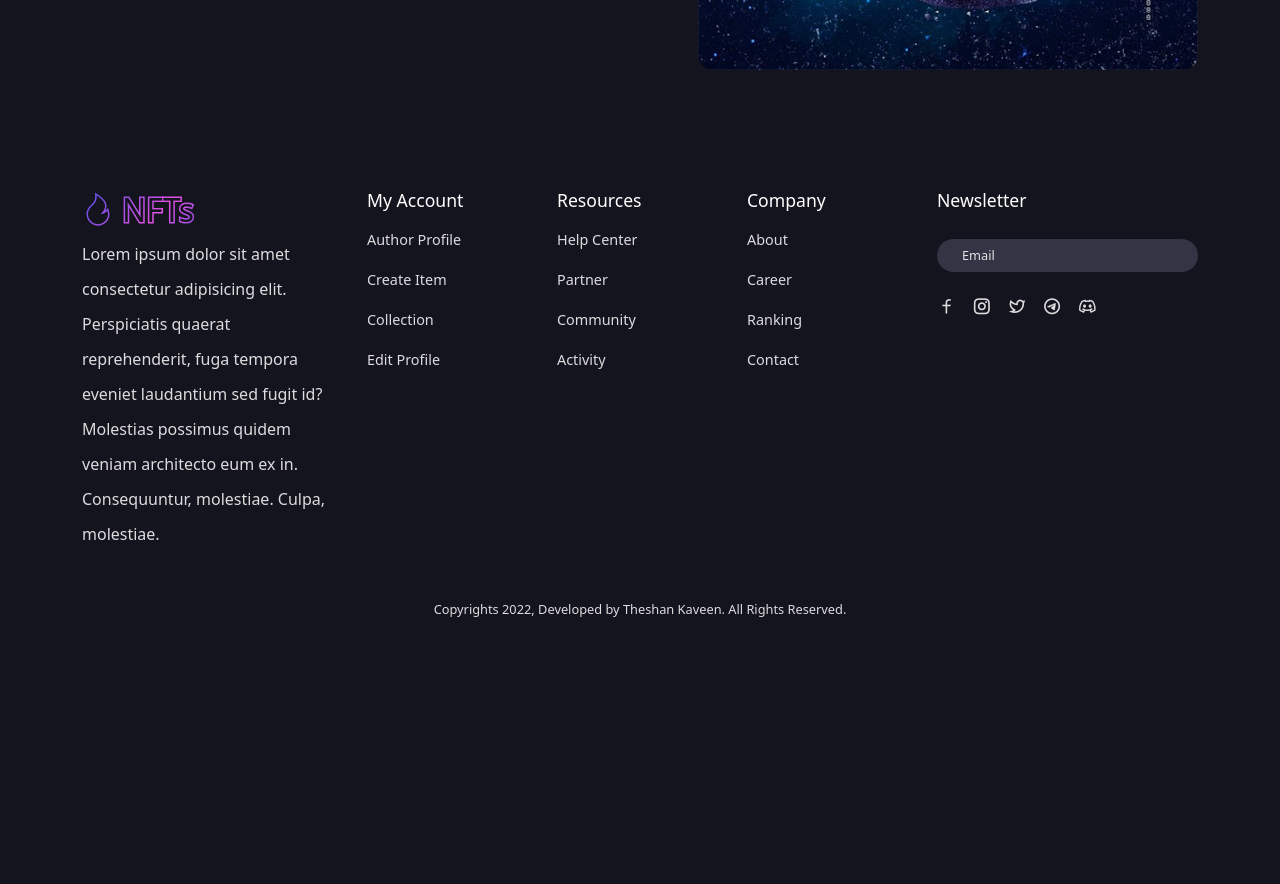
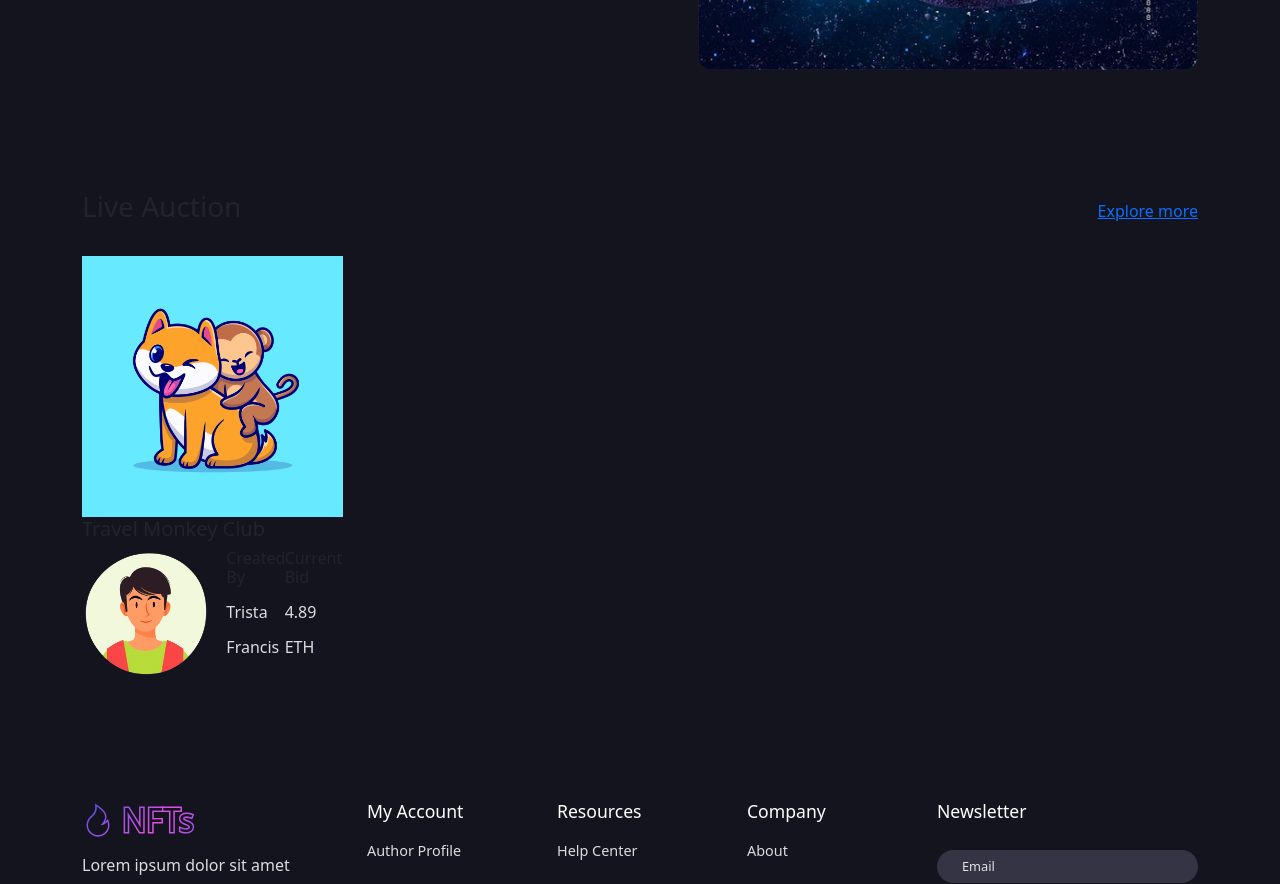
Before and after one commit to tkaveen/NFT-Marketplace-ReactJS, a React (Create React App) app: page /Home in a window 1280 px wide. Shown: the part 620-1504 px from the top of the page. Before the commit the page ends 1293 px from the top, so only its background shows below. Built offline with nearby package versions, Linux system fonts and the light colour scheme.

Commit message:
LiveAuction added to the home

```diff
--- a/src/components/UI/Live-auction/LiveAuction.jsx
+++ b/src/components/UI/Live-auction/LiveAuction.jsx
@@ -26,9 +26,20 @@ const LiveAuction = () => {
 
               <div className="nft__content">
                 <h5 className="nft__title">Travel Monkey Club</h5>
-                <div className="creator__info">
+                <div className="creator__info_wrapper d-flex gap-3">
                   <div className="creator__img">
                     <img src={avt1} alt="" className="w-100" />
+                  </div>
+
+                  <div className="creator__info d-flex align-items-center justify-content-between">
+                    <div className="w-50">
+                      <h6>Created By</h6>
+                      <p>Trista Francis</p>
+                    </div>
+                    <div>
+                      <h6>Current Bid</h6>
+                      <p>4.89 ETH</p>
+                    </div>
                   </div>
                 </div>
               </div>
--- a/src/pages/Home.jsx
+++ b/src/pages/Home.jsx
@@ -1,10 +1,12 @@
 import React from "react";
 import HeroSection from "../components/UI/HeroSection";
+import LiveAuction from "../components/UI/Live-auction/LiveAuction";
 
 const Home = () => {
   return (
     <>
       <HeroSection />
+      <LiveAuction />
     </>
   );
 };
```
